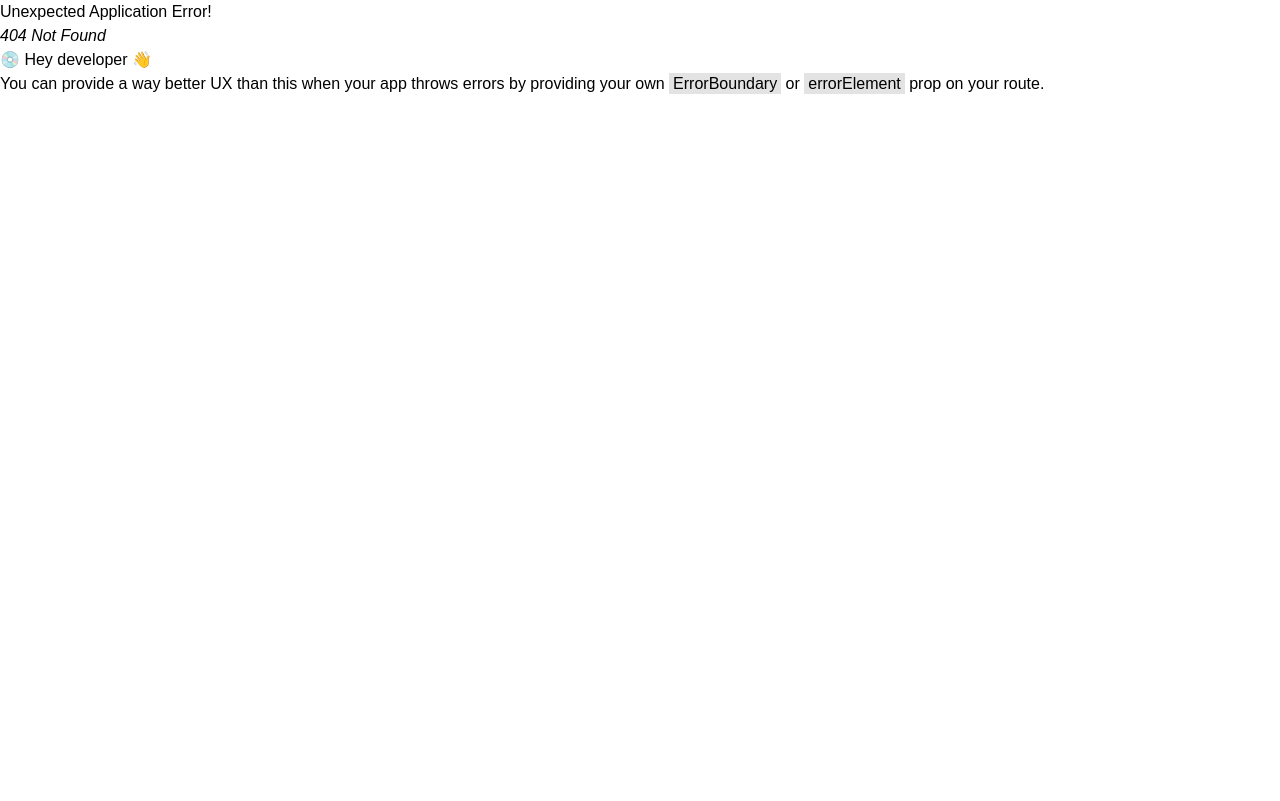
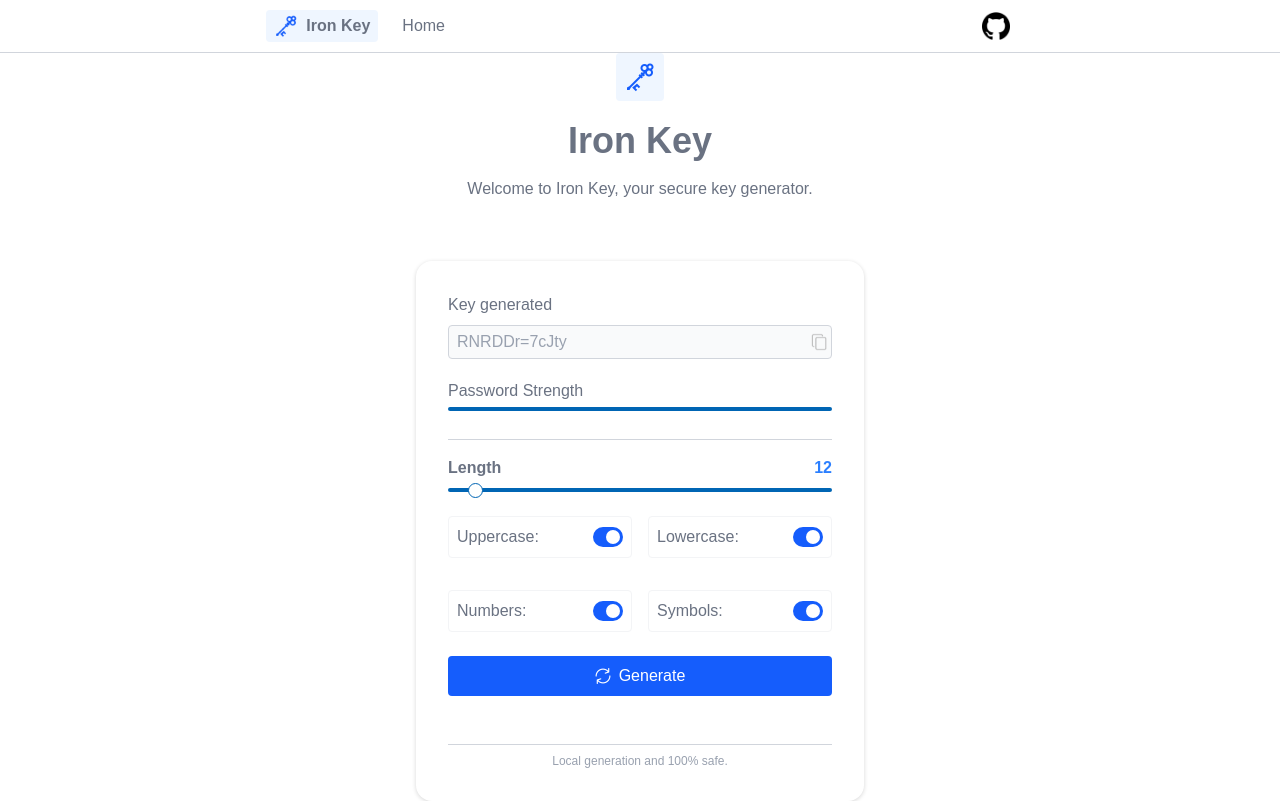
Before and after one commit to devsamuca/iron-key, a React (Vite) app: page / in a window 1280 px wide. Before the commit this address had no page. Built offline with nearby package versions, Linux system fonts and the light colour scheme; a web font is replaced by a local one.

Commit message:
:bug: fix: fix URL not found error

```diff
--- a/src/main.tsx
+++ b/src/main.tsx
@@ -1,12 +1,15 @@
-import { StrictMode } from 'react'
 import { createRoot } from 'react-dom/client'
 import './app/styles/global.css'
-import routes from './app/routes/routes'
-import { RouterProvider } from 'react-router-dom'
+import { HashRouter, Route, Routes } from 'react-router-dom'
+import Home from './app/pages/Home'
+import NotFound from './app/pages/NotFound'
 
 
 createRoot(document.getElementById('root')!).render(
-  <StrictMode>
-    <RouterProvider router={routes} />
-  </StrictMode>
+  <HashRouter>
+    <Routes>
+      <Route path='/' element={<Home />} />
+      <Route path="*" element={<NotFound />} />
+    </Routes>
+  </HashRouter>
 )
--- a/vite.config.ts
+++ b/vite.config.ts
@@ -7,5 +7,5 @@ export default defineConfig({
     react(),
     tailwindcss()
   ],
-  base: '/iron-key',
+  base: '/iron-key/',
 })
```
Also changed, not shown: src/app/routes/routes.tsx (deleted, +0 -10 lines).
